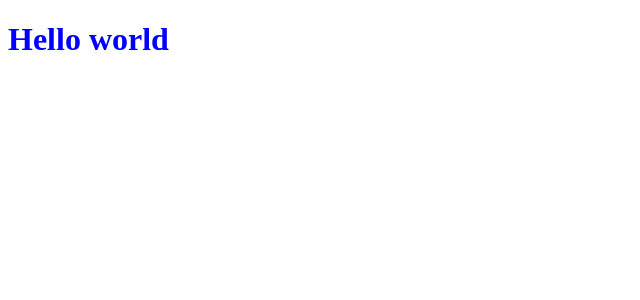
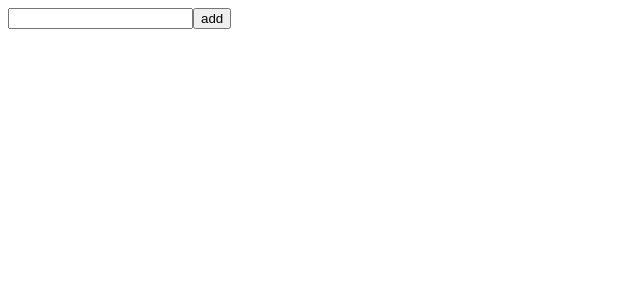
Before and after one commit to nkgrnkgr/styled-toolkit-todo, a React (Create React App) app: page / in a window 1280 px wide. Shown: the top 300 px of the page, without its empty margins (0-640 px from the left). Built offline with nearby package versions, Linux system fonts and the light colour scheme.

Commit message:
適当に

```diff
--- a/src/App.tsx
+++ b/src/App.tsx
@@ -1,10 +1,10 @@
 import React from "react";
-import { Counter } from "./features/counter/Counter";
+import List from "./list/entry";
 
 function App() {
   return (
     <React.Fragment>
-      <Counter />
+      <List />
     </React.Fragment>
   );
 }
--- /dev/null
+++ b/src/list/components/InputBox/Container.tsx
@@ -0,0 +1,13 @@
+import React from "react";
+import InputBox from "./InputBox";
+
+const Container = () => {
+  const props = {
+    onChange: () => {},
+    onClick: () => {},
+  };
+
+  return <InputBox {...props} />;
+};
+
+export default Container;
--- /dev/null
+++ b/src/list/components/InputBox/InputBox.tsx
@@ -0,0 +1,17 @@
+import React, { ChangeEventHandler } from "react";
+
+interface Props {
+  onChange: ChangeEventHandler;
+  onClick: () => void;
+}
+
+const InputBox: React.FC<Props> = ({ onChange, onClick }) => {
+  return (
+    <div>
+      <input type="text" onChange={onChange} />
+      <button onClick={onClick}>add</button>
+    </div>
+  );
+};
+
+export default InputBox;
--- /dev/null
+++ b/src/list/components/InputBox/index.tsx
@@ -0,0 +1,3 @@
+import Container from "./Container";
+
+export default Container;
--- a/src/list/entry.tsx
+++ b/src/list/entry.tsx
@@ -0,0 +1,8 @@
+import React from "react";
+import InputBox from "./components/InputBox/index";
+
+const List = () => {
+  return <InputBox />;
+};
+
+export default List;
```
